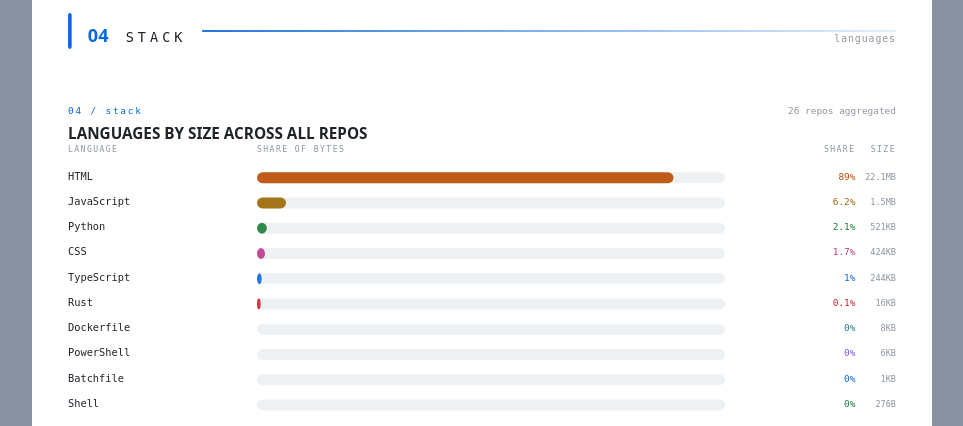
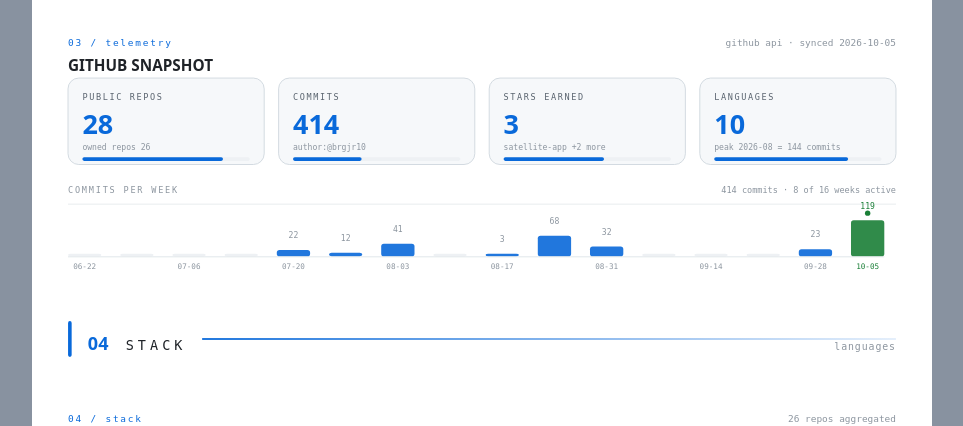
Before and after one commit to brgjr10/brgjr10, a website: page preview.html in a window 1280 px wide. Shown: the part 1832-2258 px from the top of the page, without its empty margins (158-1121 px from the left). Drawn offline with Linux system fonts and the light colour scheme.

Commit message:
fix preview.html: replace removed history/footer with telemetry

```diff
--- a/preview.html
+++ b/preview.html
@@ -23,10 +23,9 @@
   <img src="assets/s02.svg" alt="">
   <img src="assets/repos.svg" alt="">
   <img src="assets/s03.svg" alt="">
-  <img src="assets/history.svg" alt="">
+  <img src="assets/telemetry.svg" alt="">
   <img src="assets/s04.svg" alt="">
   <img src="assets/stack.svg" alt="">
-  <img src="assets/footer.svg" alt="">
 </div>
 <div class="col dark">
   <div class="tag">DARK</div>
@@ -36,10 +35,9 @@
   <img src="assets/dark/s02.svg" alt="">
   <img src="assets/dark/repos.svg" alt="">
   <img src="assets/dark/s03.svg" alt="">
-  <img src="assets/dark/history.svg" alt="">
+  <img src="assets/dark/telemetry.svg" alt="">
   <img src="assets/dark/s04.svg" alt="">
   <img src="assets/dark/stack.svg" alt="">
-  <img src="assets/dark/footer.svg" alt="">
 </div>
 </body>
 </html>
```
